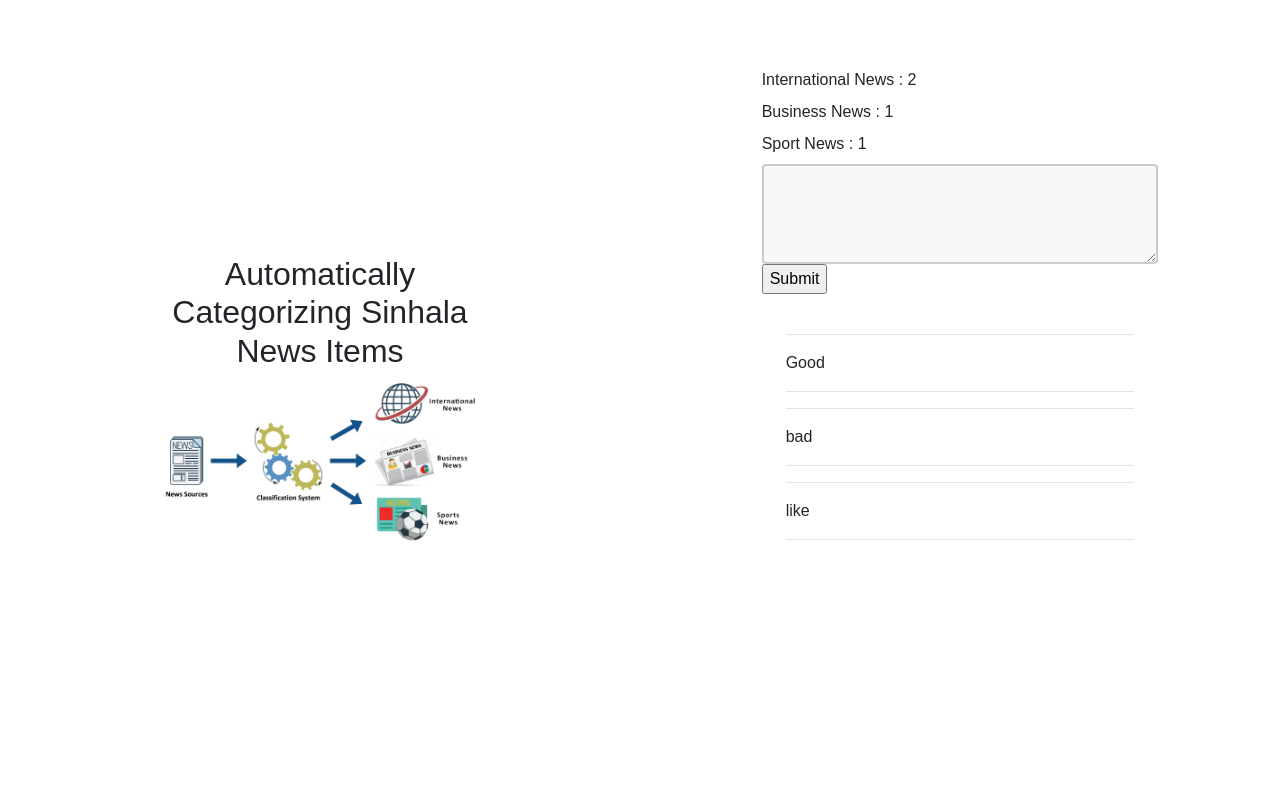
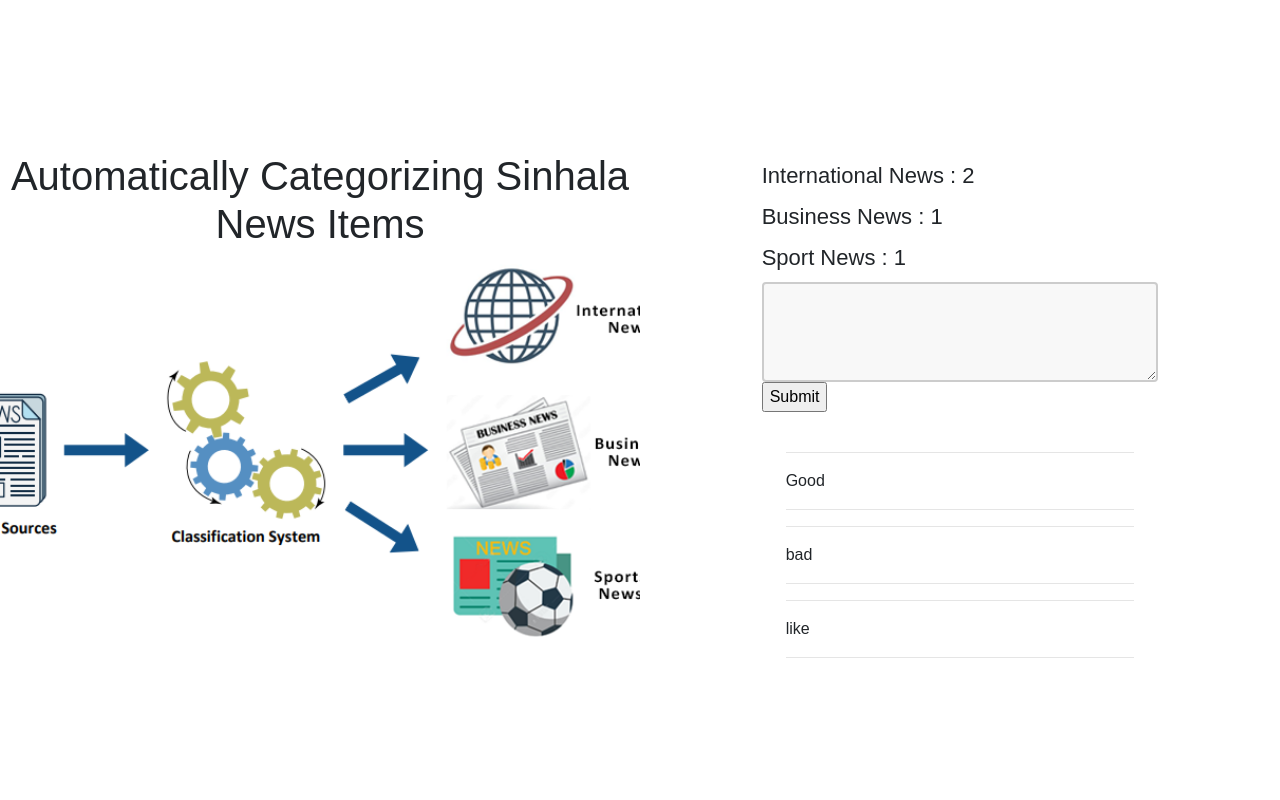
Before and after one commit to cepdnaclk/e18-6sp-Automatically-categorizing-Sinhala-news-items-from-selected-news-sources, a Flask app: page / in a window 1280 px wide. Run offline with Flask 3, Linux system fonts and the light colour scheme.

Commit message:
updated app

```diff
--- a/templates/index.html
+++ b/templates/index.html
@@ -11,24 +11,25 @@
 
     <div class="split left">
         <div class="centered">
-            <h2>Automatically Categorizing Sinhala News Items</h2>
-            <img src="../static/img/overview.png" alt="">
+            <h1>Automatically Categorizing Sinhala <br> News Items</h1>
+            <img src="../static/img/overview.png" alt="" style="width: 750px">
         </div>
     </div>
 
 
     <div class="split right">
+        <div style="display: flex; flex-direction: column; justify-content: center; align-items: center; height: 100vh;">
             <div class="container mt-5 mb-5">
                 <div class="d-flex justify-content-center row">
                     <div class="d-flex flex-column col-md-8">
                         <div>
-                        <label for="">International News : {{ data.positive }}</label>
+                            <label for="" style="font-size: 22px;">International News : {{ data.positive }}</label>
                         </div>
                         <div>
-                        <label for="">Business News : {{ data.negative }}</label>
+                            <label for="" style="font-size: 22px;">Business News : {{ data.negative }}</label>
                         </div>
                         <div>
-                        <label for="">Sport News : {{ data.negative }}</label>
+                            <label for="" style="font-size: 22px;">Sport News : {{ data.negative }}</label>
                         </div>
                         <div>
                             <form method="post">
@@ -52,6 +53,7 @@
                 </div>
             </div>
         </div>
+    </div>
 
 </body>
 </html>
```
Lines whose indentation alone changed are shown as unchanged.
